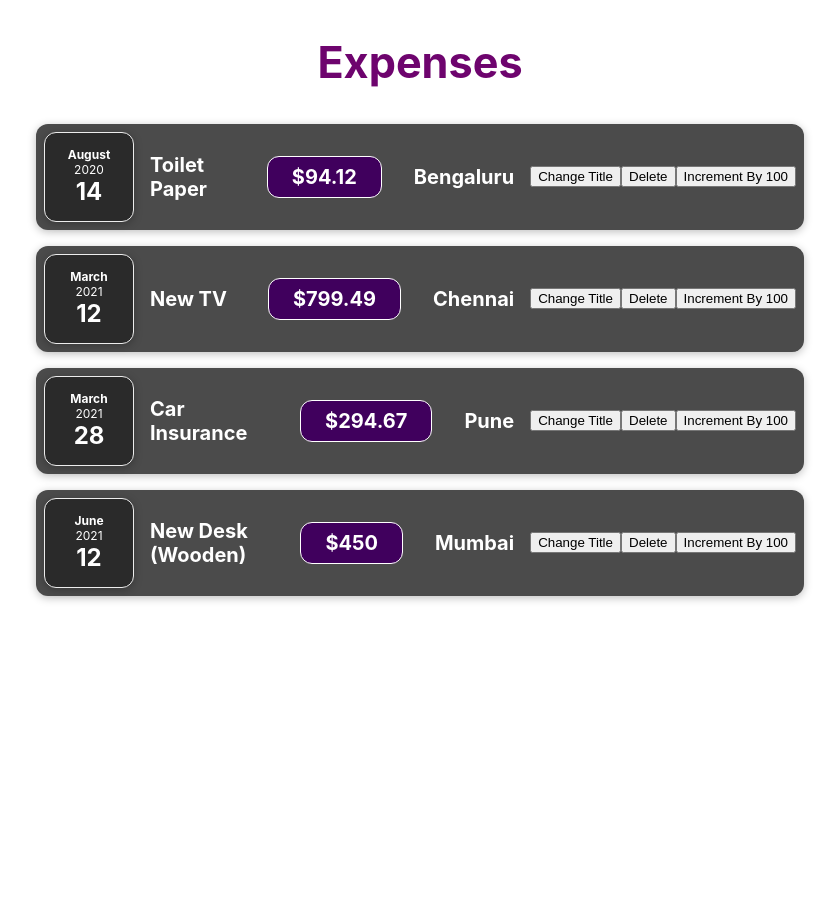
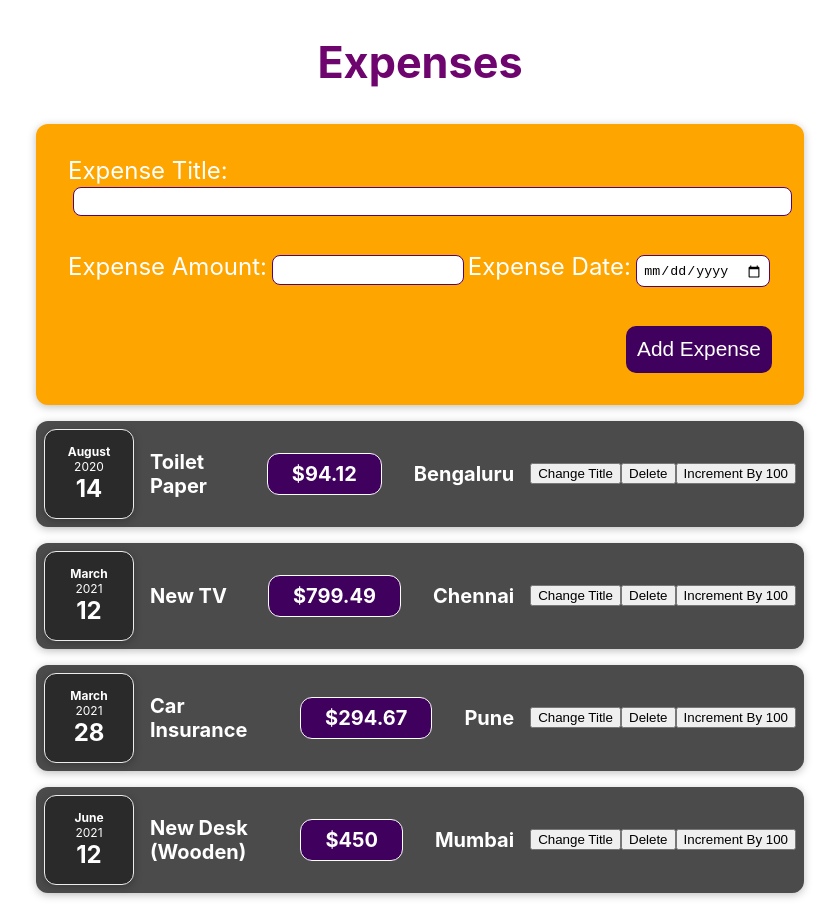
Before and after one commit to manupuranic/first-react-app, a React (Create React App) app: page / in a window 1280 px wide. Shown: the whole page, without its empty margins (220-1059 px from the left). Before the commit the page ends 800 px from the top, so only its background shows below. Built offline with nearby package versions, Linux system fonts and the light colour scheme.

Commit message:
React Form

```diff
--- a/src/App.js
+++ b/src/App.js
@@ -1,6 +1,7 @@
 import ExpenseItem from "./components/Expenses/ExpenseItem";
 import Card from "./components/UI/Card";
 import "./App.css";
+import ExpenseForm from "./components/Expenses/ExpenseForm";
 
 const App = () => {
   const expenses = [
@@ -37,6 +38,7 @@ const App = () => {
   return (
     <div className="main">
       <h2 className="heading">Expenses</h2>
+      <ExpenseForm />
       {expenses.map((expense) => {
         return (
           <ExpenseItem
--- /dev/null
+++ b/src/components/Expenses/ExpenseForm.css
@@ -0,0 +1,55 @@
+.expense-form {
+  padding: 2rem;
+  background-color: orange;
+}
+
+.expense-form__form {
+  display: flex;
+  flex-wrap: wrap;
+  justify-content: space-between;
+}
+
+.expense-form label {
+  color: white;
+  font-size: 1.5rem;
+}
+
+.expense-form input {
+  padding: 0.4rem;
+  border-radius: 8px;
+  margin: 2px;
+  margin-left: 5px;
+  margin-bottom: 5%;
+  border: 1px solid #54017a;
+}
+
+.expense-form__title {
+  display: block;
+  width: 100%;
+}
+
+.expense-form__title-input {
+  display: block;
+  width: 100%;
+}
+
+.expense-form__btn-div {
+  width: 100%;
+  display: flex;
+  margin-top: 3%;
+}
+
+.expense-form__btn {
+  margin-left: auto;
+  border: none;
+  padding: 1.6%;
+  border-radius: 10px;
+  cursor: pointer;
+  background-color: #40005d;
+  color: white;
+  font-size: 1.3rem;
+}
+
+.expense-form__btn:hover {
+  background-color: #54017a;
+}
--- /dev/null
+++ b/src/components/Expenses/ExpenseForm.js
@@ -0,0 +1,42 @@
+import "./ExpenseForm.css";
+import Card from "../UI/Card";
+
+const ExpenseForm = () => {
+  const changeHandler = (e) => {
+    console.log(e.target.value);
+  };
+  return (
+    <Card className="expense-form">
+      <form className="expense-form__form">
+        <div className="expense-form__title">
+          <label>Expense Title:</label>
+          <input
+            onChange={changeHandler}
+            type="text"
+            className="expense-form__title-input"
+          />
+        </div>
+        <div className="expense-form__amount">
+          <label>Expense Amount:</label>
+          <input
+            onChange={changeHandler}
+            type="number"
+            min="0.01"
+            step="0.01"
+          />
+        </div>
+        <div className="expense-form__date">
+          <label>Expense Date:</label>
+          <input onChange={changeHandler} type="date" />
+        </div>
+        <div className="expense-form__btn-div">
+          <button type="submit" className="expense-form__btn">
+            Add Expense
+          </button>
+        </div>
+      </form>
+    </Card>
+  );
+};
+
+export default ExpenseForm;
```
